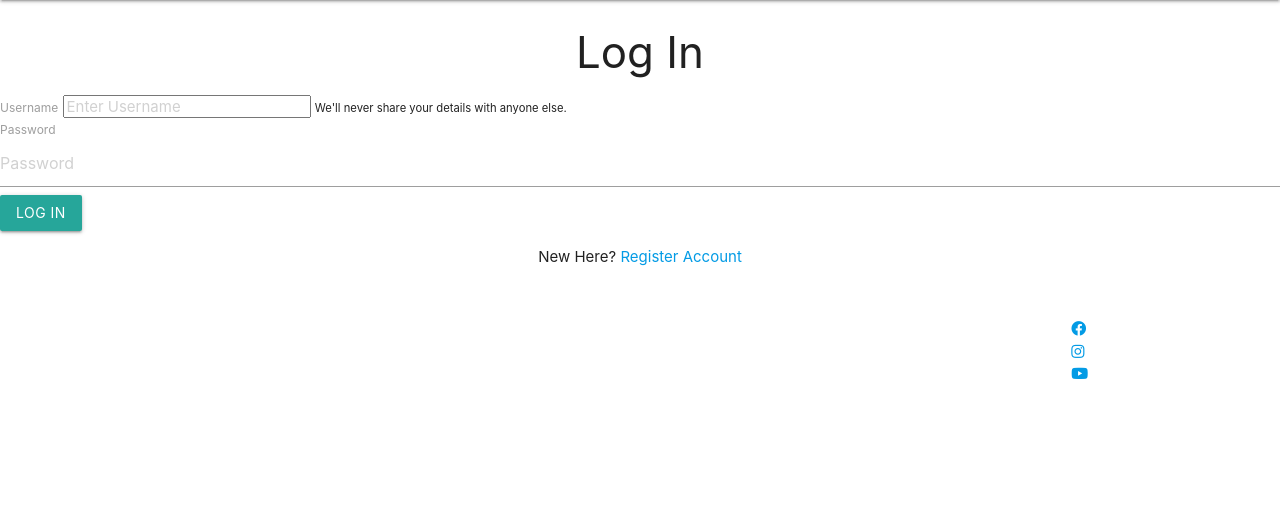
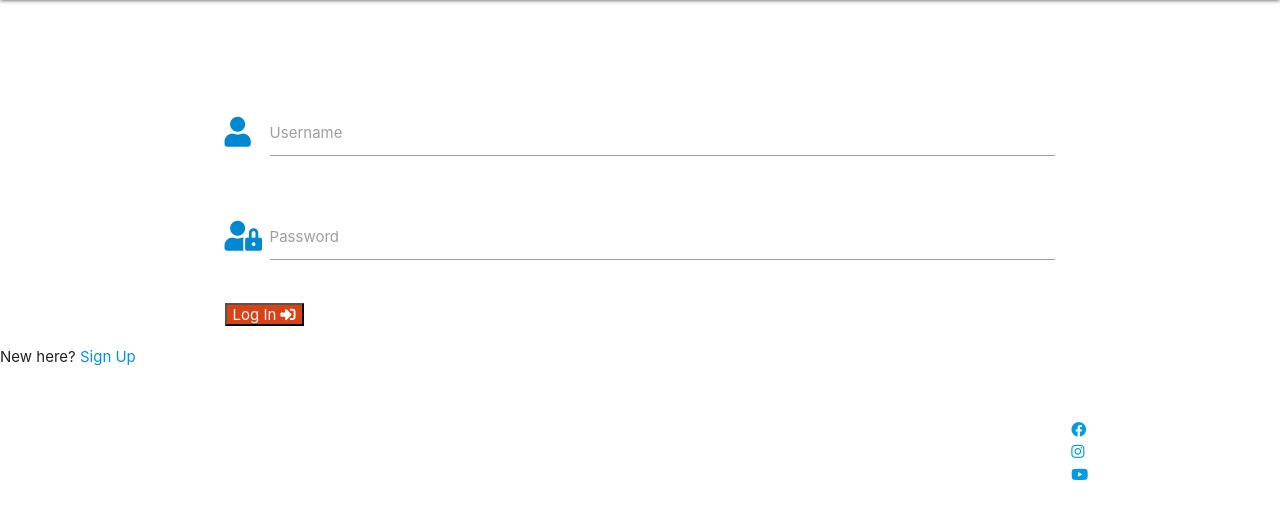
Before and after one commit to Marijoke/MS3, a Flask app: page /login in a window 1280 px wide. Shown: the part 64-583 px from the top of the page. Run offline with Flask 2, Linux system fonts and the light colour scheme; some libraries are stand-ins or nearby versions.

Commit message:
Login information updated to reflect new design as I switched to materializecss rather than bootstrap

```diff
--- a/templates/login.html
+++ b/templates/login.html
@@ -1,33 +1,47 @@
 {% extends "base.html" %}
 {% block content %}
+	<div class="general-container row">
+        <div class="container-logos">
+            <a href="{{ url_for('index') }}"><h3 class="white-text logo">All booked</h3></a>
+        </div>
 
-<h3 class="center-align">Log In</h3>
+		<div class="container-login">
+			<div class="row">
+				<form class="col s12 l8 offset-l2" method="POST" action="{{ url_for('login') }}">
+					<div>
 
-<form method="POST" action="{{ url_for('login') }}">
-    <!-- username -->
-        <div class="form-group">
-            <label for="username">Username</label>
-            <input type="username" name="username" class="form-control" id="username" minlength="5"
-            maxlength="15" pattern="^[a-zA-Z0-9]{5,15}$" placeholder="Enter Username" class="validate" required>
-            <small id="usernameHelp" class="form-text text-muted">We'll never share your details with anyone else.</small>
+						<!-- Username -->
+                        <div class="row">
+                            <div class="input-field col s12">
+                                <i class="fas fa-user prefix light-blue-text text-darken-2"></i>
+                                <input id="username" name="username" type="text" class="validate" minlength="5" maxlength="13"
+                                    pattern="^[a-zA-Z0-9]{5,13}$" required>
+                                <label for="username">Username</label>
+                            </div>
+                        </div>
+
+						<!-- Password -->
+                        <div class="row">
+                            <div class="input-field col s12">
+                                <i class="fas fa-user-lock prefix light-blue-text text-darken-2"></i>
+                                <input id="password" name="password" type="password" class="validate" minlength="5" maxlength="15"
+                                    pattern="^[a-zA-Z0-9]{5,15}$" required>
+                                <label for="password">Password</label>
+                            </div>
+                        </div>
+
+						<!-- Submit Button -->
+                        <button type="submit" class="btn-sign-up white-text deep-orange darken-3">
+                            Log In <i class="fas fa-sign-in-alt white-text"></i>
+                        </button>
+
+					</div>
+				</form>
+			</div>
+		</div>
+
+        <div class="account">
+            <p>New here? <a href="{{ url_for('sign_up') }}" class="light-blue-text text-accent-4">Sign Up</a></p>
         </div>
-    <!-- password -->
-        <div class="form-group">
-            <label for="password">Password</label>
-            <input type="password" name="password" class="form-control" id="password" minlength="5"
-            maxlength="15" pattern="^[a-zA-Z0-9]{5,15}$" placeholder="Password" class="validate">
-        </div>
-    <!-- register -->
-        <button type="submit" class="btn btn-primary">Log In</button>
-  </form>
-
-  <div class="row">
-    <div class="col s12">
-        <p class="center-align">
-            New Here?
-            <a href="{{ url_for('register') }}">Register Account</a>
-        </p>
-    </div>
-</div>
-
-  {% endblock %}
+	</div>
+{% endblock %}
```
